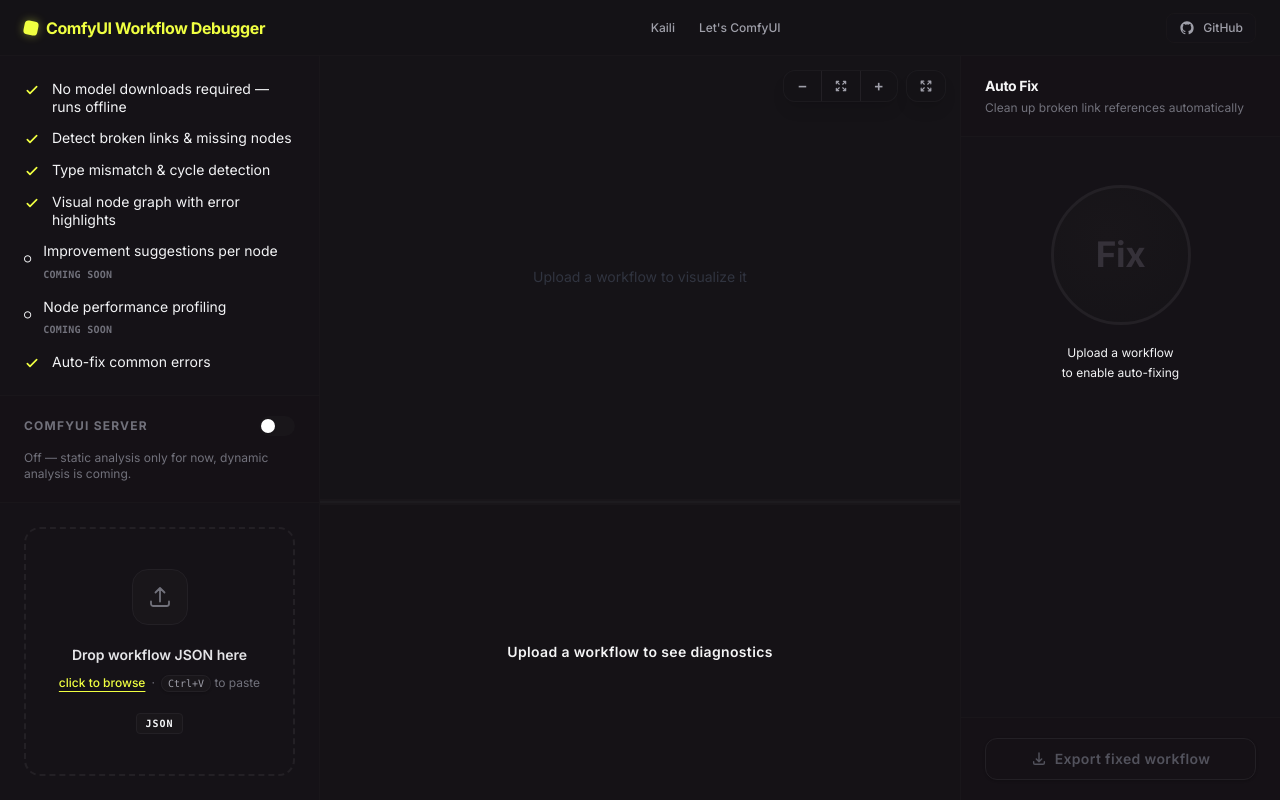
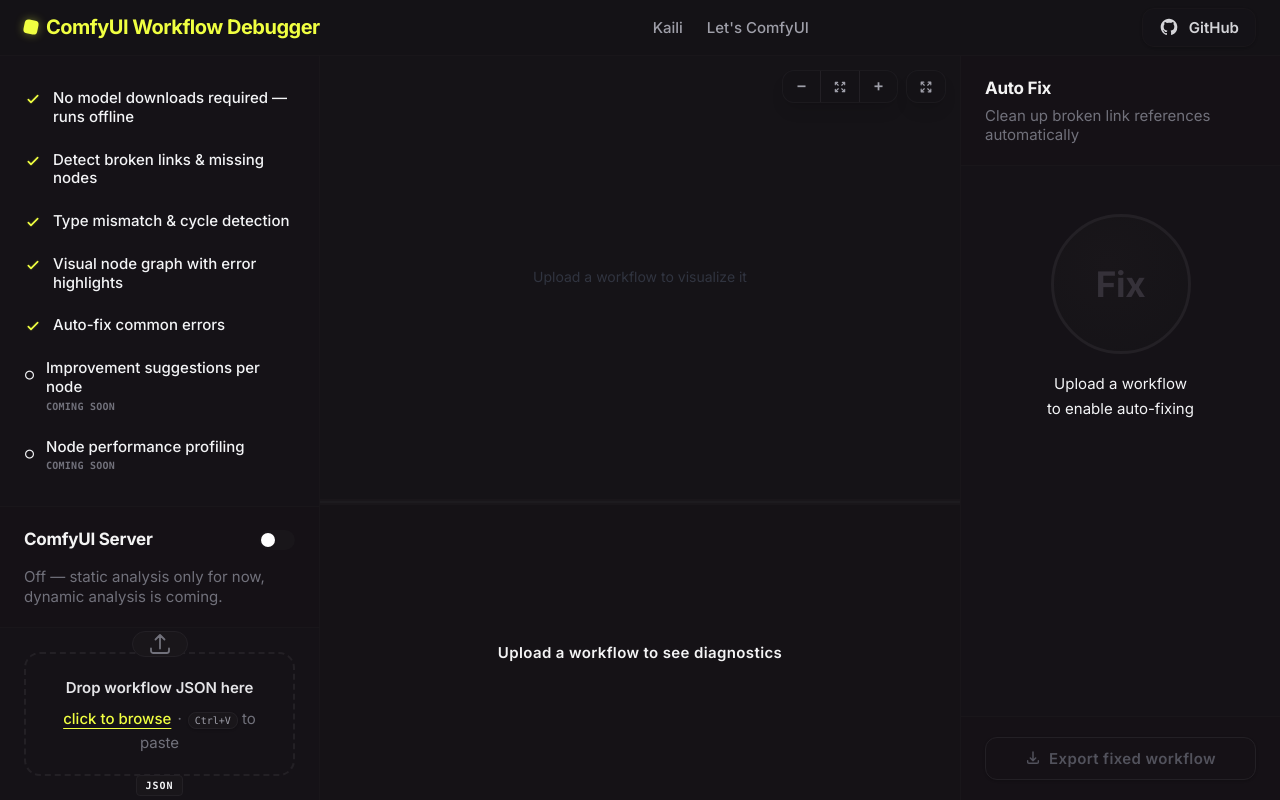
Before and after one commit to kaili-yang/ComfyUI-Workflow-Debugger, a Vue app: page / in a window 1280 px wide. Built offline with nearby package versions, Linux system fonts and the light colour scheme.

Commit message:
style: optimize typography, unify panel headers, scale GitHub button and enhance feature list hover effects

```diff
--- a/src/App.vue
+++ b/src/App.vue
@@ -59,9 +59,9 @@
         <!-- Left: project name with beautiful styling -->
         <div class="flex items-center gap-2">
           <div class="w-3.5 h-3.5 rounded bg-brand-yellow shadow-[0_0_10px_rgba(240,255,65,0.4)] rotate-12"></div>
-         <span class="text-base font-extrabold tracking-tight font-display text-brand-yellow">
+          <h1 class="text-lg font-extrabold tracking-tight font-display text-brand-yellow">
             ComfyUI Workflow Debugger
-         </span>
+          </h1>
         </div>
 
        <!-- Center: nav links -->
@@ -85,9 +85,9 @@
           href="https://github.com/kaili-yang/ComfyUI-Workflow-Debugger"
           target="_blank"
           rel="noopener noreferrer"
-         class="flex items-center gap-2 text-xs font-medium text-zinc-400 hover:text-zinc-100 transition-colors duration-150 px-3 py-1.5 rounded-lg border border-ink-800 bg-ink-800/30 hover:bg-ink-800/80"
+          class="flex items-center gap-2.5 text-sm font-semibold text-zinc-300 hover:text-zinc-100 transition-colors duration-150 px-4 py-2 rounded-xl border border-ink-800 bg-ink-800/30 hover:bg-ink-800/80 shadow-sm"
         >
-         <svg class="w-4 h-4" viewBox="0 0 24 24" fill="currentColor">
+          <svg class="w-5 h-5" viewBox="0 0 24 24" fill="currentColor">
             <path d="M12 2C6.477 2 2 6.484 2 12.017c0 4.425 2.865 8.18 6.839 9.504.5.092.682-.217.682-.483 0-.237-.008-.868-.013-1.703-2.782.605-3.369-1.343-3.369-1.343-.454-1.158-1.11-1.466-1.11-1.466-.908-.62.069-.608.069-.608 1.003.07 1.531 1.032 1.531 1.032.892 1.53 2.341 1.088 2.91.832.092-.647.35-1.088.636-1.338-2.22-.253-4.555-1.113-4.555-4.951 0-1.093.39-1.988 1.029-2.688-.103-.253-.446-1.272.098-2.65 0 0 .84-.27 2.75 1.026A9.564 9.564 0 0112 6.844c.85.004 1.705.115 2.504.337 1.909-1.296 2.747-1.027 2.747-1.027.546 1.379.202 2.398.1 2.651.64.7 1.028 1.595 1.028 2.688 0 3.848-2.339 4.695-4.566 4.943.359.309.678.92.678 1.855 0 1.338-.012 2.419-.012 2.747 0 .268.18.58.688.482A10.019 10.019 0 0022 12.017C22 6.484 17.522 2 12 2z" />
           </svg>
           GitHub
--- a/src/components/FixPanel.vue
+++ b/src/components/FixPanel.vue
@@ -76,7 +76,7 @@
   <div class="flex flex-col h-full bg-transparent">
     <!-- Header -->
     <div class="flex-shrink-0 px-6 py-5 border-b border-ink-800 bg-ink-900/20">
-      <p class="text-sm font-bold text-zinc-100 tracking-tight font-display">Auto Fix</p>
+      <h2 class="panel-header">Auto Fix</h2>
       <p class="text-xs text-zinc-500 mt-1">Clean up broken link references automatically</p>
     </div>
 
--- a/src/components/UploadPanel.vue
+++ b/src/components/UploadPanel.vue
@@ -20,9 +20,9 @@
   { label: 'Detect broken links & missing nodes', done: true },
   { label: 'Type mismatch & cycle detection', done: true },
   { label: 'Visual node graph with error highlights', done: true },
+  { label: 'Auto-fix common errors', done: true },
   { label: 'Improvement suggestions per node', done: false },
   { label: 'Node performance profiling', done: false },
-  { label: 'Auto-fix common errors', done: true },
 ]
 
 const isDragging = ref(false)
@@ -110,17 +110,25 @@
 <template>
   <div class="flex flex-col h-full bg-transparent">
     <!-- Feature list -->
-    <div class="flex-shrink-0 px-6 py-6 border-b border-ink-800 flex flex-col gap-3.5">
-      <div v-for="item in features" :key="item.label" class="flex items-start gap-3">
-        <div class="mt-0.5 shrink-0">
-          <svg v-if="item.done" class="w-4 h-4 text-brand-yellow" fill="none" viewBox="0 0 24 24" stroke="currentColor" stroke-width="2.5">
+    <div class="flex-shrink-0 px-6 py-6 border-b border-ink-800 flex flex-col gap-1.5">
+      <div
+        v-for="item in features"
+        :key="item.label"
+        class="flex items-start gap-3 px-3 py-2 -mx-3 rounded-xl border border-transparent hover:border-brand-yellow/15 hover:bg-brand-yellow/[0.04] transition-all duration-200 group select-none cursor-default"
+      >
+        <div class="mt-0.5 shrink-0 transition-transform duration-200 group-hover:scale-110 group-hover:translate-x-0.5">
+          <svg
+            v-if="item.done"
+            class="w-4 h-4 text-brand-yellow transition-all duration-200 filter drop-shadow-[0_0_1px_rgba(240,255,65,0.2)] group-hover:drop-shadow-[0_0_6px_rgba(240,255,65,0.8)]"
+            fill="none" viewBox="0 0 24 24" stroke="currentColor" stroke-width="2.5"
+          >
             <path stroke-linecap="round" stroke-linejoin="round" d="M5 13l4 4L19 7" />
           </svg>
-          <span v-else class="text-zinc-650 text-xs font-bold font-mono">○</span>
+          <span v-else class="text-zinc-650 text-xs font-bold font-mono transition-colors group-hover:text-brand-yellow/60">○</span>
         </div>
-        <div class="min-w-0">
-          <span class="text-sm text-zinc-350 leading-tight block">{{ item.label }}</span>
-          <span v-if="!item.done" class="text-[10px] text-zinc-500 font-semibold tracking-wide font-mono uppercase">Coming Soon</span>
+        <div class="min-w-0 transition-transform duration-200 group-hover:translate-x-0.5">
+          <span class="text-sm text-zinc-350 leading-tight block transition-colors group-hover:text-zinc-100 font-medium">{{ item.label }}</span>
+          <span v-if="!item.done" class="text-[10px] text-zinc-500 font-semibold tracking-wide font-mono uppercase mt-0.5 block transition-colors group-hover:text-brand-yellow/70">Coming Soon</span>
         </div>
       </div>
     </div>
@@ -129,11 +137,12 @@
     <div class="flex-shrink-0 px-6 py-5 border-b border-ink-800 bg-ink-900/20">
       <!-- Header row with toggle -->
       <div class="flex items-center justify-between mb-3.5">
-        <p class="text-xs font-bold text-zinc-500 uppercase tracking-widest font-display">ComfyUI Server</p>
+        <h2 class="panel-header">ComfyUI Server</h2>
         <button
           class="relative inline-flex h-5 w-9 items-center rounded-full transition-colors duration-200 focus:outline-none cursor-pointer"
           :class="serverEnabled ? 'bg-brand-yellow' : 'bg-ink-800'"
           @click="toggleServer"
+          disabled
         >
           <span
             class="inline-block h-3.5 w-3.5 rounded-full bg-white shadow-sm transition-transform duration-200"
--- a/src/style.css
+++ b/src/style.css
@@ -21,6 +21,13 @@
   --color-plum-400: #8d7fc5;
   --color-plum-500: #6b5ca8;
   --color-plum-600: #49378b;
+
+  --text-xs: 0.9375rem;   /* Unified standard text size: 15px */
+  --text-sm: 0.9375rem;   /* Unified standard text size: 15px */
+  --text-base: 1.0625rem; /* 17px */
+  --text-lg: 1.25rem;     /* 20px */
+  --text-xl: 1.5rem;      /* 24px */
+  --text-2xl: 1.75rem;    /* 28px */
 }
 
 @layer base {
@@ -81,3 +88,13 @@
 .animate-comfy-pulse {
   animation: comfy-pulse 2s ease-in-out infinite;
 }
+
+/* Unified structural header styling */
+.panel-header {
+  font-family: var(--font-display);
+  font-size: var(--text-base) !important; /* 17px, larger than standard 15px text */
+  font-weight: 700 !important;
+  color: #f3f3f3 !important;
+  letter-spacing: -0.015em !important;
+  text-transform: none !important;
+}
```
Lines whose indentation alone changed are shown as unchanged.
